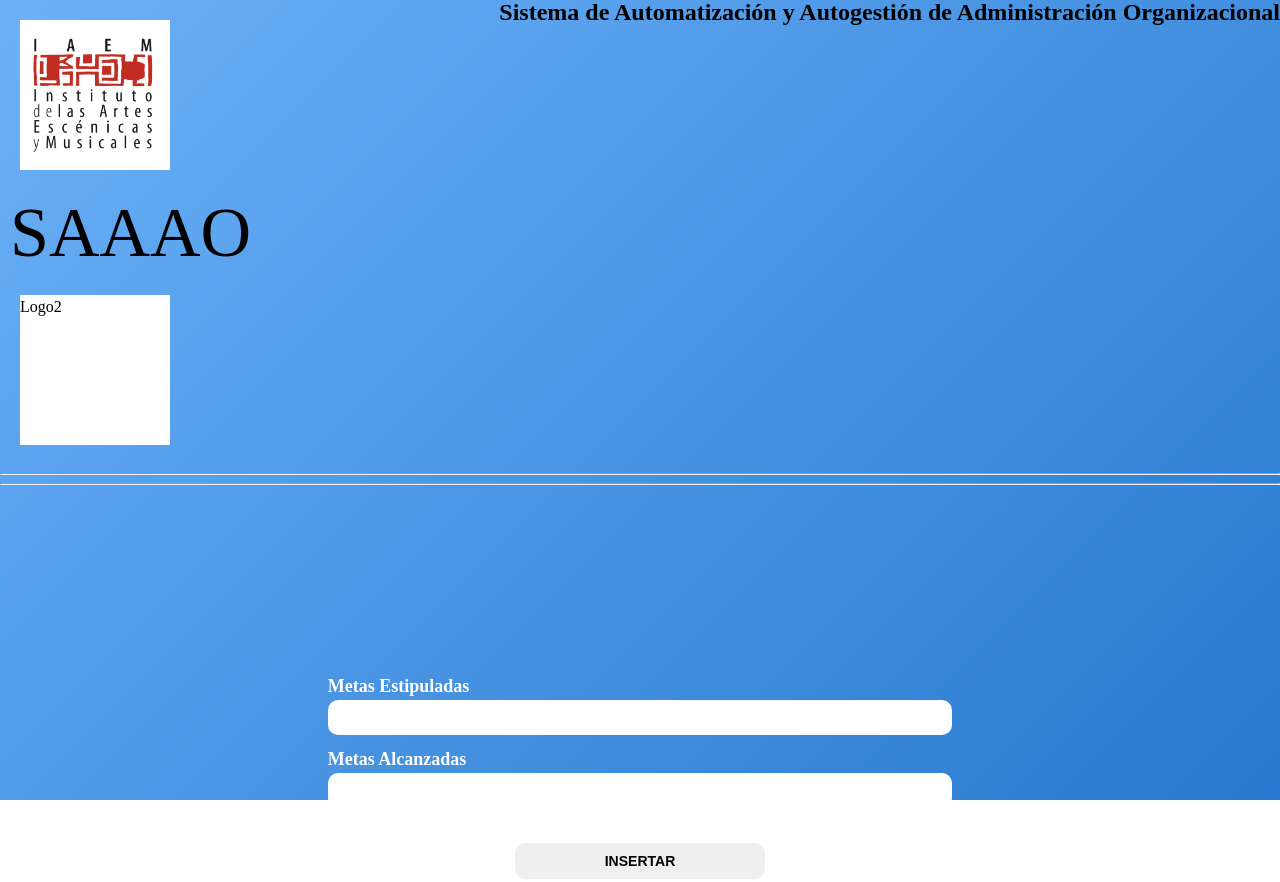
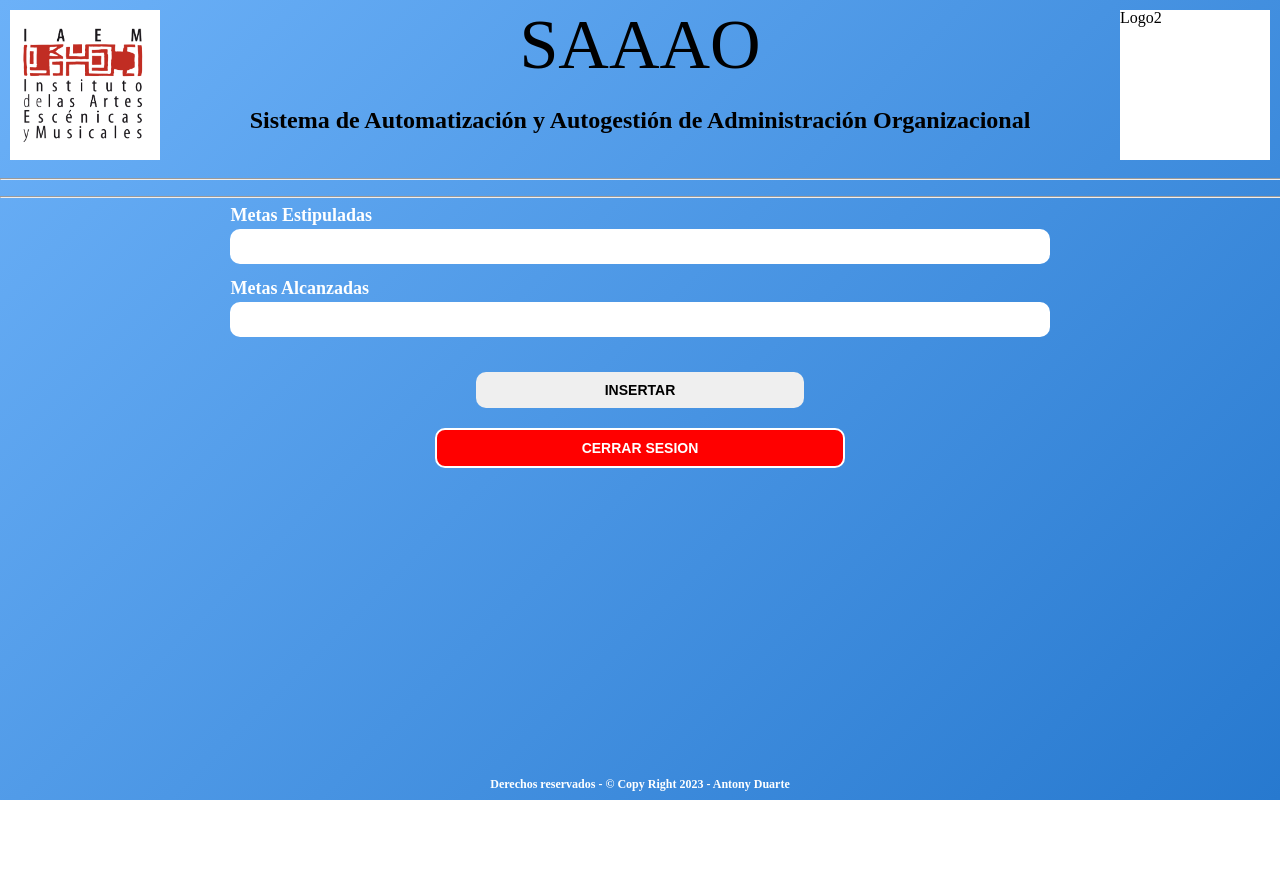
Before and after one commit to Duarte95/Andreyna, a plain HTML site: page pantallas/seccion_metas.html in a window 1280 px wide. Shown: the top 882 px of the page. After the commit the page ends 800 px from the top, so only its background shows below. Drawn offline with Linux system fonts and the light colour scheme.

Commit message:
ajustando pantalla de inicio

```diff
--- a/css/base.css
+++ b/css/base.css
@@ -16,13 +16,25 @@ html {
 
 }
 
+hr {
+
+  width: 100%;
+
+}
+
+body {
+
+  min-height: 100vh;
+  display: flex;
+  flex-direction: column;
+
+}
+
 .cuerpo {
 
-  display: grid;
-  height: calc(100vh - 194px);/* me ajusta el cuerpo a maximo el tamaño de altura del dispositivo, es decir que si expando el teclado el cuerpo o main, se contrae, debe estar en vh ademas de restar lo que sobra*/
-  /* grid-template-column: repeat(2, 1fr); */
-  place-content: center;
-  margin: 20px;
+  flex-grow: 1;
+  width: 80%;
+  align-self: center;
 
 }
 
@@ -32,5 +44,7 @@ html {
   font-weight: bold;
   font-size: 12px;
   text-align: center;
+  margin-top: auto;
+  padding: 10px;
 
 }
--- a/css/cabecera.css
+++ b/css/cabecera.css
@@ -1,6 +1,8 @@
 .cabecera {
+
   display: flex;
   justify-content: space-between;
+
 }
 
 .logo1, .logo2 {
@@ -14,14 +16,8 @@
 
 .contenedor_titulos {
 
-  /* display: flex;
-  flex-direction: column;
-  align-items: center;
-  justify-content: center; */
   display: grid;
-  place-content: center;
   margin: 10px;
-  line-height: 1.5;
 
 }
 
@@ -36,6 +32,23 @@
 
   font-weight: bold;
   text-align: center;
+
+}
+
+@media screen and (min-width: 640px) {
+
+  .logo1, .logo2 {
+    height: 100px;
+    width: 100px;
+  }
+
+  .titulo{
+    font-size: 50px;
+  }
+
+  .subtitulo {
+    font-size: 16px;
+  }
 
 }
 
--- a/css/inicio.css
+++ b/css/inicio.css
@@ -14,7 +14,7 @@ html {
     justify-content: center;
     align-items: center;
     min-height: 100vh;
-    background: linear-gradient(135deg, #6CB1F8, #2779CF);
+    background: linear-gradient(to bottom, #b5bdc8 0%,#828c95 36%,#28343b 100%);
     background-repeat: no-repeat;
 
 }
--- a/pantallas/seccion_metas.html
+++ b/pantallas/seccion_metas.html
@@ -23,13 +23,16 @@
 <body>
   <header class="cabecera">
 
-      <div class="contenedor_titulos">
-        <img class="logo1" src="../img/logo1.png" alt="logo_IAEM">
-        <h1 class="titulo">SAAAO</h1>
-        <div class="logo2">Logo2</div>
-      </div>
+    <img class="logo1" src="../img/logo1.png" alt="logo_IAEM">
 
+    <div class="contenedor_titulos">
+
+      <h1 class="titulo">SAAAO</h1>
       <p class="subtitulo">Sistema de Automatización y Autogestión de Administración Organizacional</p>
+
+    </div>
+
+    <div class="logo2">Logo2</div>
 
   </header>
 
```
Also changed, not shown: pantallas/ingreso_sistema.html (+1 -1 lines), pantallas/seccion_finalizado.html (+8 -5 lines), pantallas/seccion_procesos.html (+9 -6 lines), img/logo1.svg (added), img/logo2.svg (added).
